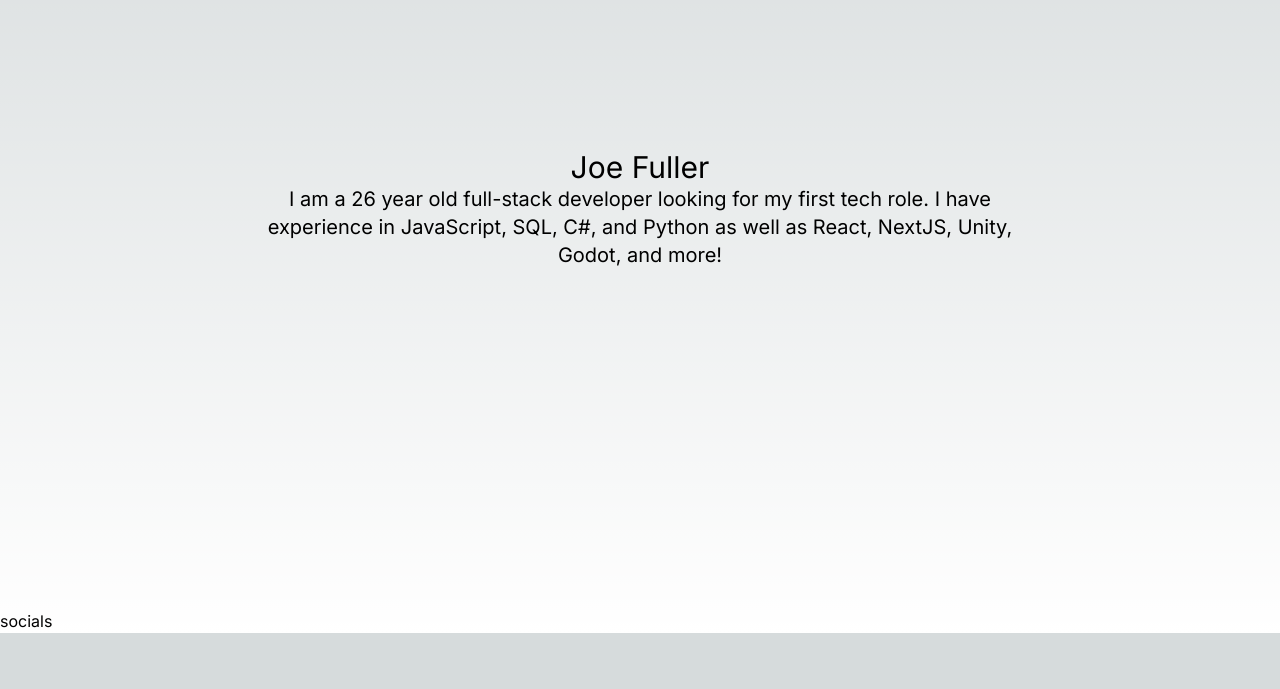
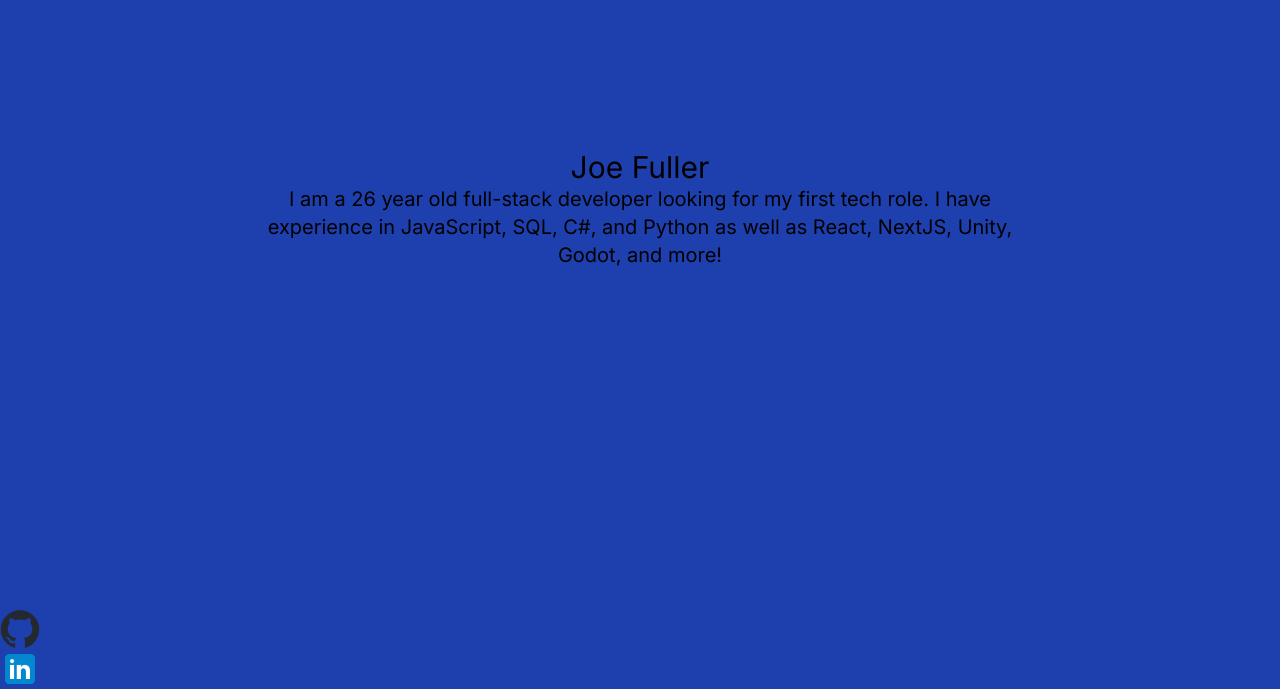
Before and after one commit to Joe-Fuller/portfolio, a Next.js app: page / in a window 1280 px wide. Shown: the part 191-880 px from the top of the page. Before the commit the page ends 824 px from the top, so only its background shows below. Built offline with nearby package versions, Linux system fonts and the light colour scheme.

Commit message:
add github and linkedin icons and links

```diff
--- a/app/page.js
+++ b/app/page.js
@@ -2,7 +2,7 @@ import Socials from "@/components/socials";
 
 export default function Home() {
   return (
-    <main>
+    <main className="bg-blue-800">
       <div className="grid h-screen place-content-center">
         <h1 className="text-center text-3xl">Joe Fuller</h1>
         <div className="place-self-center w-7/12">
--- a/components/socials.js
+++ b/components/socials.js
@@ -1,3 +1,19 @@
+import Image from "next/image";
+
 export default function Socials() {
-  return <div>socials</div>;
+  return (
+    <div>
+      <a href="https://github.com/Joe-Fuller">
+        <Image src="/github.png" width="40" height="40" alt="Link to GitHub" />
+      </a>
+      <a href="https://www.linkedin.com/in/fuller-joe/">
+        <Image
+          src="/linkedin.png"
+          width="40"
+          height="40"
+          alt="Link to LinkedIn"
+        />
+      </a>
+    </div>
+  );
 }
```
Also changed, not shown: public/github.png (added), public/linkedin.png (added).
